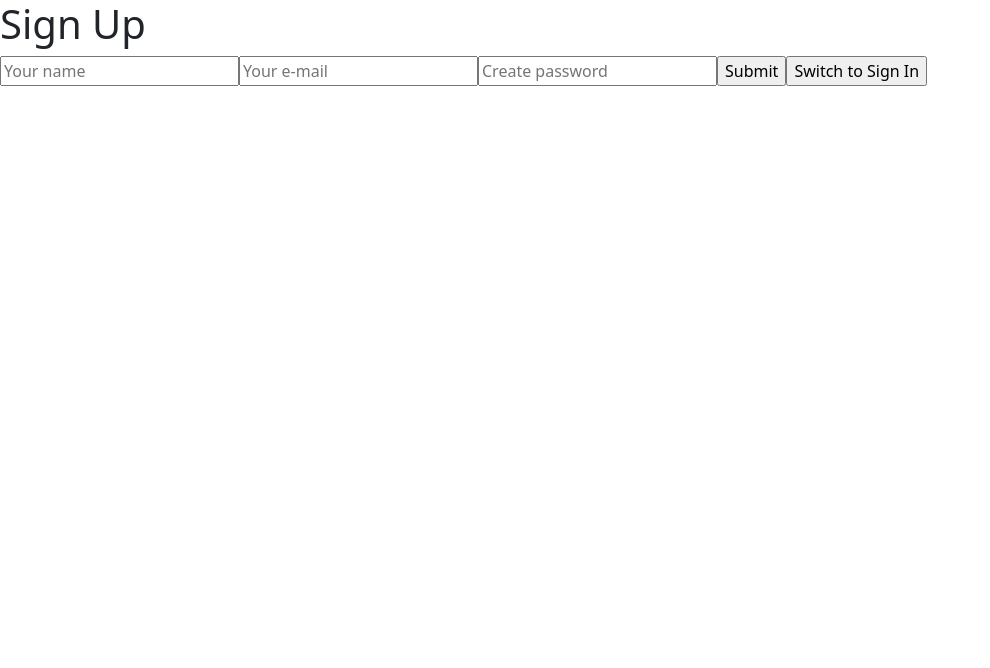
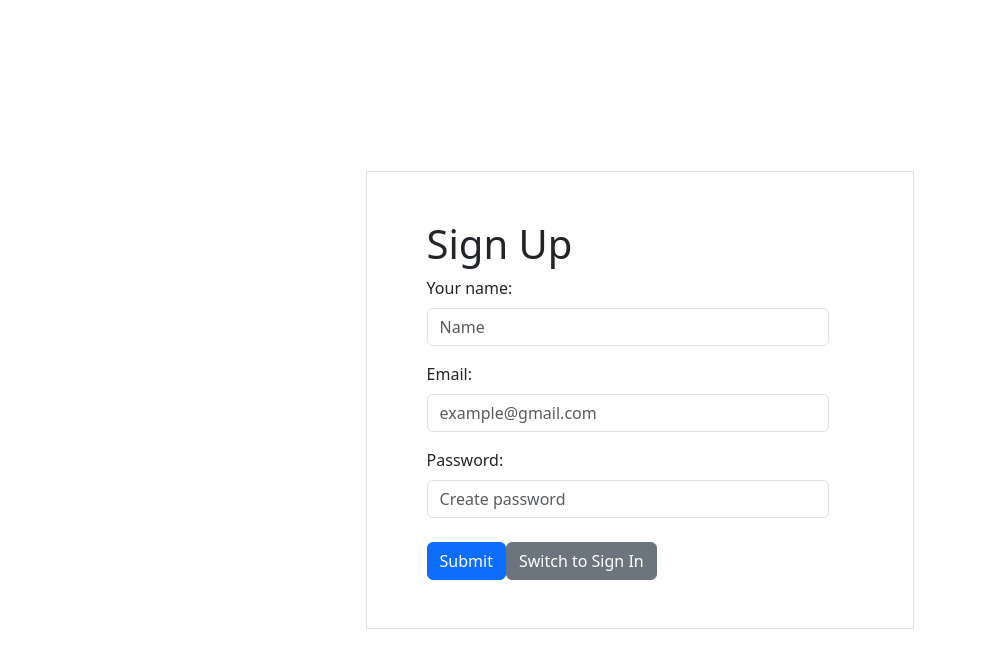
Before and after one commit to DianaSmertina/authentication, a React (Vite) app in the folder client/: page /sign-up in a window 1280 px wide. Shown: the top 668 px of the page, without its empty margins (0-990 px from the left). Built offline with nearby package versions, Linux system fonts and the light colour scheme.

Commit message:
feat: add styles

```diff
--- a/client/src/components/auth/AuthForm.tsx
+++ b/client/src/components/auth/AuthForm.tsx
@@ -5,6 +5,7 @@ import "react-toastify/dist/ReactToastify.css";
 import { IAuthData } from "../../types/types";
 import { Api } from "../../api/api";
 import { Dispatch, SetStateAction } from "react";
+import { Button, Container, Form, Row } from "react-bootstrap";
 
 interface IAuthFormProps {
     formType: "signIn" | "signUp";
@@ -68,47 +69,77 @@ export default function AuthForm({ formType, setCurrentUser }: IAuthFormProps) {
     };
 
     return (
-        <>
+        <Container
+            fluid
+            className="d-flex align-items-center justify-content-center vh-100"
+        >
             <ToastContainer />
+            <Row className="border p-5">
+                <Row>
                     <h1>{formType === "signIn" ? "Sign In" : "Sign Up"}</h1>
-            <form onSubmit={handleSubmit(onSubmit)}>
+                </Row>
+                <Row>
+                    <Form onSubmit={handleSubmit(onSubmit)}>
                         {formType === "signUp" && (
-                    <>
-                        <input
-                            placeholder="Your name"
+                            <Form.Group className="mb-3">
+                                <Form.Label>Your name:</Form.Label>
+                                <Form.Control
+                                    placeholder="Name"
                                     type="name"
                                     {...register("name", {
                                         required: true,
                                     })}
                                 />
-                        {errors.name && <div>Please enter your name</div>}
-                    </>
+                                {errors.name && (
+                                    <Form.Text>
+                                        Please enter your name
+                                    </Form.Text>
                                 )}
-                <input
-                    placeholder="Your e-mail"
+                            </Form.Group>
+                        )}
+                        <Form.Group className="mb-3">
+                            <Form.Label>Email:</Form.Label>
+                            <Form.Control
+                                placeholder="example@gmail.com"
                                 type="email"
                                 {...register("email", {
                                     required: true,
                                 })}
                             />
-                {errors.email && <div>Please enter the email</div>}
-                <input
+                            {errors.email && (
+                                <Form.Text>Please enter the email</Form.Text>
+                            )}
+                        </Form.Group>
+                        <Form.Group className="mb-4">
+                            <Form.Label>Password:</Form.Label>
+                            <Form.Control
                                 placeholder="Create password"
                                 type="password"
                                 {...register("password", {
                                     required: true,
                                 })}
-                ></input>
-                {errors.password && <div>Please enter password</div>}
-                <input type="submit" value="Submit"></input>
-                <input
-                    type="button"
-                    value={`Switch to ${
+                            ></Form.Control>
+                            {errors.password && (
+                                <Form.Text>Please enter password</Form.Text>
+                            )}
+                        </Form.Group>
+                        <Button
+                            type="submit"
+                            variant="primary"
+                            value="Submit"
+                            className="mr-2"
+                        >
+                            Submit
+                        </Button>
+                        <Button
+                            onClick={onSwitchForm}
+                            variant="secondary"
+                        >{`Switch to ${
                             formType === "signIn" ? "Sign Up" : "Sign In"
-                    }`}
-                    onClick={onSwitchForm}
-                ></input>
-            </form>
-        </>
+                        }`}</Button>
+                    </Form>
+                </Row>
+            </Row>
+        </Container>
     );
 }
--- a/client/src/components/users/Users.tsx
+++ b/client/src/components/users/Users.tsx
@@ -3,6 +3,7 @@ import { Api } from "../../api/api";
 import { IUser } from "../../types/types";
 import UsersTable from "./UsersTable";
 import ToolBar from "./ToolBar";
+import { Container, Row, Col } from "react-bootstrap";
 
 interface IUsersProps {
     currentUser: string;
@@ -27,15 +28,31 @@ export default function Users({ currentUser, setCurrentUser }: IUsersProps) {
     }, []);
 
     return (
-        <>
+        <Container
+            fluid
+            className="d-flex align-items-center justify-content-center vh-100"
+        >
+            <Row>
+                <Row className="mb-3 justify-content-between">
+                    <Col className="col-auto">
                         <ToolBar
                             currentUser={currentUser}
                             selectedEmails={selectedEmails}
                             setCurrentUser={setCurrentUser}
                             getUsers={getUsers}
                         />
+                    </Col>
+                    <Col className="col-auto">
                         <div>Current user: {currentUser}</div>
-            <UsersTable users={users} setSelectedEmails={setSelectedEmails} />
-        </>
+                    </Col>
+                </Row>
+                <Row>
+                    <UsersTable
+                        users={users}
+                        setSelectedEmails={setSelectedEmails}
+                    />
+                </Row>
+            </Row>
+        </Container>
     );
 }
```
Lines whose indentation alone changed are shown as unchanged.
